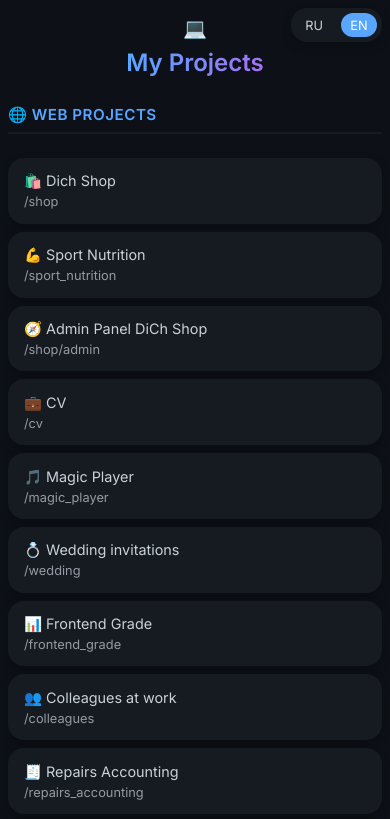
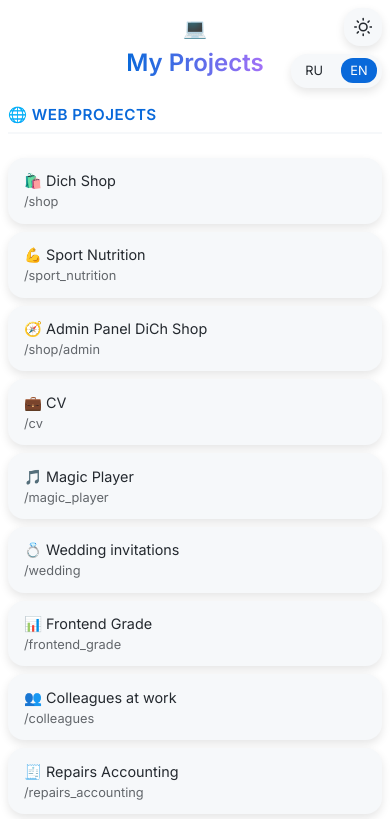
Before and after one commit to dimonss/navigationPage, a website: page index.html in a window 390 px wide. Shown: the top 819 px of the page. Drawn offline with Linux system fonts and the light colour scheme.

Commit message:
add light theme v2

```diff
--- a/index.html
+++ b/index.html
@@ -18,6 +18,13 @@
       --transition: 0.3s ease;
     }
 
+    [data-theme="light"] {
+      --bg: #ffffff;
+      --card-bg: #f6f8fa;
+      --accent: #0969da;
+      --text: #24292f;
+    }
+
     * {
       margin: 0;
       padding: 0;
@@ -35,6 +42,7 @@
       min-height: 100vh;
       padding: 2rem 1rem;
       overflow-x: hidden;
+      transition: background var(--transition), color var(--transition);
     }
 
     h1 {
@@ -72,6 +80,7 @@
       border-bottom: 2px solid var(--card-bg);
       text-transform: uppercase;
       letter-spacing: 0.5px;
+      transition: border-color var(--transition), color var(--transition);
     }
 
     .category-links {
@@ -91,14 +100,15 @@
       display: flex;
       justify-content: space-between;
       align-items: center;
-      transition: transform var(--transition), background var(--transition), color var(--transition);
-      box-shadow: 0 4px 10px rgba(0,0,0,0.3);
+      transition: transform var(--transition), background var(--transition), color var(--transition), box-shadow var(--transition);
+      box-shadow: 0 4px 10px rgba(0,0,0,0.1);
     }
 
     a:hover {
       background: var(--accent);
       color: #fff;
       transform: translateY(-4px);
+      box-shadow: 0 8px 20px rgba(0,0,0,0.15);
     }
 
     a span {
@@ -106,20 +116,26 @@
       opacity: 0.7;
     }
 
-    .language-switcher {
+    .controls {
       position: fixed;
       top: 1rem;
       right: 1rem;
       display: flex;
       gap: 0.5rem;
+      z-index: 1000;
+    }
+
+    .control-group {
+      display: flex;
+      gap: 0.5rem;
       background: var(--card-bg);
       padding: 0.5rem;
       border-radius: var(--radius);
-      box-shadow: 0 4px 10px rgba(0,0,0,0.3);
-      z-index: 1000;
+      box-shadow: 0 4px 10px rgba(0,0,0,0.1);
+      transition: background var(--transition);
     }
 
-    .language-switcher button {
+    .control-btn {
       background: transparent;
       border: none;
       color: var(--text);
@@ -130,16 +146,25 @@
       font-weight: 500;
       transition: all var(--transition);
       font-family: 'Inter', sans-serif;
+      display: flex;
+      align-items: center;
+      justify-content: center;
     }
 
-    .language-switcher button:hover {
+    .control-btn:hover {
       background: var(--accent);
       color: #fff;
     }
 
-    .language-switcher button.active {
+    .control-btn.active {
       background: var(--accent);
       color: #fff;
+    }
+
+    .theme-toggle {
+      padding: 0.5rem;
+      width: 36px;
+      height: 36px;
     }
 
     footer {
@@ -154,15 +179,24 @@
         padding: 1.5rem 0.5rem;
       }
 
-      .language-switcher {
+      .controls {
         top: 0.5rem;
         right: 0.5rem;
+      }
+
+      .control-group {
         padding: 0.4rem;
       }
 
-      .language-switcher button {
+      .control-btn {
         padding: 0.4rem 0.8rem;
         font-size: 0.85rem;
+      }
+
+      .theme-toggle {
+        width: 32px;
+        height: 32px;
+        padding: 0.4rem;
       }
 
       h1 {
@@ -195,15 +229,26 @@
         padding: 1rem 0.5rem;
       }
 
-      .language-switcher {
+      .controls {
         top: 0.5rem;
         right: 0.5rem;
+        flex-direction: column;
+        align-items: flex-end;
+      }
+
+      .control-group {
         padding: 0.3rem;
       }
 
-      .language-switcher button {
+      .control-btn {
         padding: 0.3rem 0.6rem;
         font-size: 0.8rem;
+      }
+
+      .theme-toggle {
+        width: 28px;
+        height: 28px;
+        padding: 0.3rem;
       }
 
       h1 {
@@ -260,9 +305,19 @@
   </style>
 </head>
 <body>
-  <div class="language-switcher">
-    <button id="lang-ru" class="active" onclick="switchLanguage('ru')">RU</button>
-    <button id="lang-en" onclick="switchLanguage('en')">EN</button>
+  <div class="controls">
+    <div class="control-group">
+      <button id="theme-toggle" class="control-btn theme-toggle" onclick="toggleTheme()" aria-label="Toggle theme">
+        <!-- Sun Icon -->
+        <svg class="sun-icon" xmlns="http://www.w3.org/2000/svg" width="20" height="20" viewBox="0 0 24 24" fill="none" stroke="currentColor" stroke-width="2" stroke-linecap="round" stroke-linejoin="round" style="display: none;"><circle cx="12" cy="12" r="5"></circle><line x1="12" y1="1" x2="12" y2="3"></line><line x1="12" y1="21" x2="12" y2="23"></line><line x1="4.22" y1="4.22" x2="5.64" y2="5.64"></line><line x1="18.36" y1="18.36" x2="19.78" y2="19.78"></line><line x1="1" y1="12" x2="3" y2="12"></line><line x1="21" y1="12" x2="23" y2="12"></line><line x1="4.22" y1="19.78" x2="5.64" y2="18.36"></line><line x1="18.36" y1="5.64" x2="19.78" y2="4.22"></line></svg>
+        <!-- Moon Icon -->
+        <svg class="moon-icon" xmlns="http://www.w3.org/2000/svg" width="20" height="20" viewBox="0 0 24 24" fill="none" stroke="currentColor" stroke-width="2" stroke-linecap="round" stroke-linejoin="round"><path d="M21 12.79A9 9 0 1 1 11.21 3 7 7 0 0 0 21 12.79z"></path></svg>
+      </button>
+    </div>
+    <div class="control-group">
+      <button id="lang-ru" class="control-btn active" onclick="switchLanguage('ru')">RU</button>
+      <button id="lang-en" class="control-btn" onclick="switchLanguage('en')">EN</button>
+    </div>
   </div>
 
   <h2>💻</h2>
@@ -407,10 +462,54 @@
       return lang.toLowerCase().startsWith('en') ? 'en' : 'ru';
     }
 
-    // Загружаем сохраненный язык при загрузке страницы
+    // --- Theme Logic ---
+
+    function getSystemTheme() {
+      return window.matchMedia('(prefers-color-scheme: dark)').matches ? 'dark' : 'light';
+    }
+
+    function setTheme(theme) {
+      document.documentElement.setAttribute('data-theme', theme);
+      localStorage.setItem('theme', theme);
+      updateThemeIcon(theme);
+    }
+
+    function updateThemeIcon(theme) {
+      const sunIcon = document.querySelector('.sun-icon');
+      const moonIcon = document.querySelector('.moon-icon');
+      if (theme === 'dark') {
+        sunIcon.style.display = 'none';
+        moonIcon.style.display = 'block';
+      } else {
+        sunIcon.style.display = 'block';
+        moonIcon.style.display = 'none';
+      }
+    }
+
+    function toggleTheme() {
+      const currentTheme = document.documentElement.getAttribute('data-theme') || 'dark';
+      const newTheme = currentTheme === 'dark' ? 'light' : 'dark';
+      setTheme(newTheme);
+    }
+
+    // Initialize
     document.addEventListener('DOMContentLoaded', () => {
+      // Language
       const savedLang = localStorage.getItem('language') || getBrowserLanguage();
       switchLanguage(savedLang);
+
+      // Theme
+      const savedTheme = localStorage.getItem('theme');
+      const systemTheme = getSystemTheme();
+      const theme = savedTheme || systemTheme;
+      setTheme(theme);
+
+      // Listen for system theme changes
+      window.matchMedia('(prefers-color-scheme: dark)').addEventListener('change', e => {
+        if (!localStorage.getItem('theme')) {
+          setTheme(e.matches ? 'dark' : 'light');
+        }
+      });
     });
   </script>
 </body>
```
